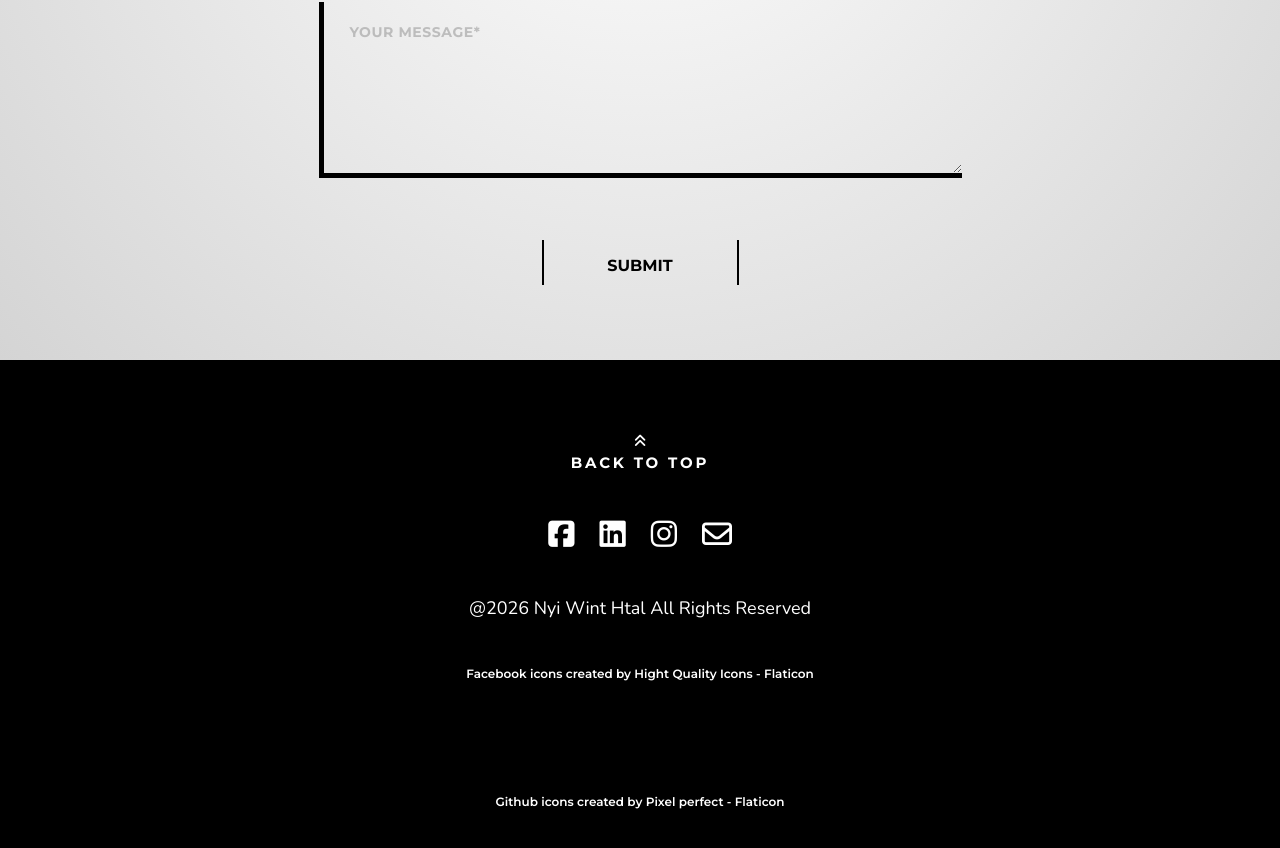
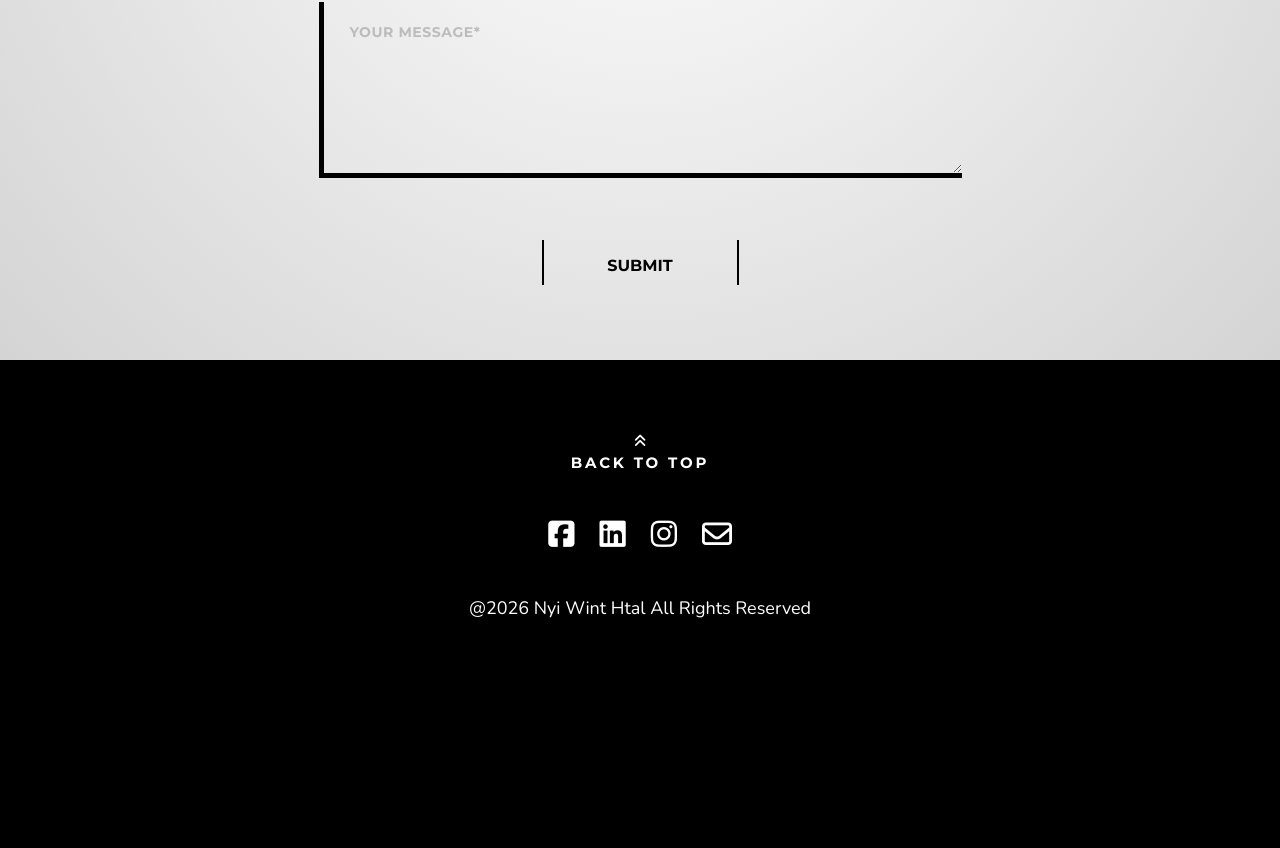
Before and after one commit to Nyi-Wint-Htal/Portfolio, a React (Vite) app: page / in a window 1280 px wide. Shown: the part 5744-6592 px from the top of the page. After the commit the page ends 6429 px from the top, so only its background shows below. Built offline with nearby package versions, Linux system fonts and the light colour scheme.

Commit message:
Another refinement

```diff
--- a/src/components/Links.tsx
+++ b/src/components/Links.tsx
@@ -42,22 +42,6 @@ const Links = () => {
         <p className="copyrightTextSyle">
           @2026 Nyi Wint Htal All Rights Reserved
         </p>
-        <a
-          className="linkStyle"
-          href="https://www.flaticon.com/free-icons/facebook"
-          title="facebook icons"
-        >
-          Facebook icons created by Hight Quality Icons - Flaticon
-        </a>
-        ;
-        <a
-          className="linkStyle mt-0"
-          href="https://www.flaticon.com/free-icons/github"
-          title="github icons"
-        >
-          Github icons created by Pixel perfect - Flaticon
-        </a>
-        ;
       </div>
     </div>
   );
```
